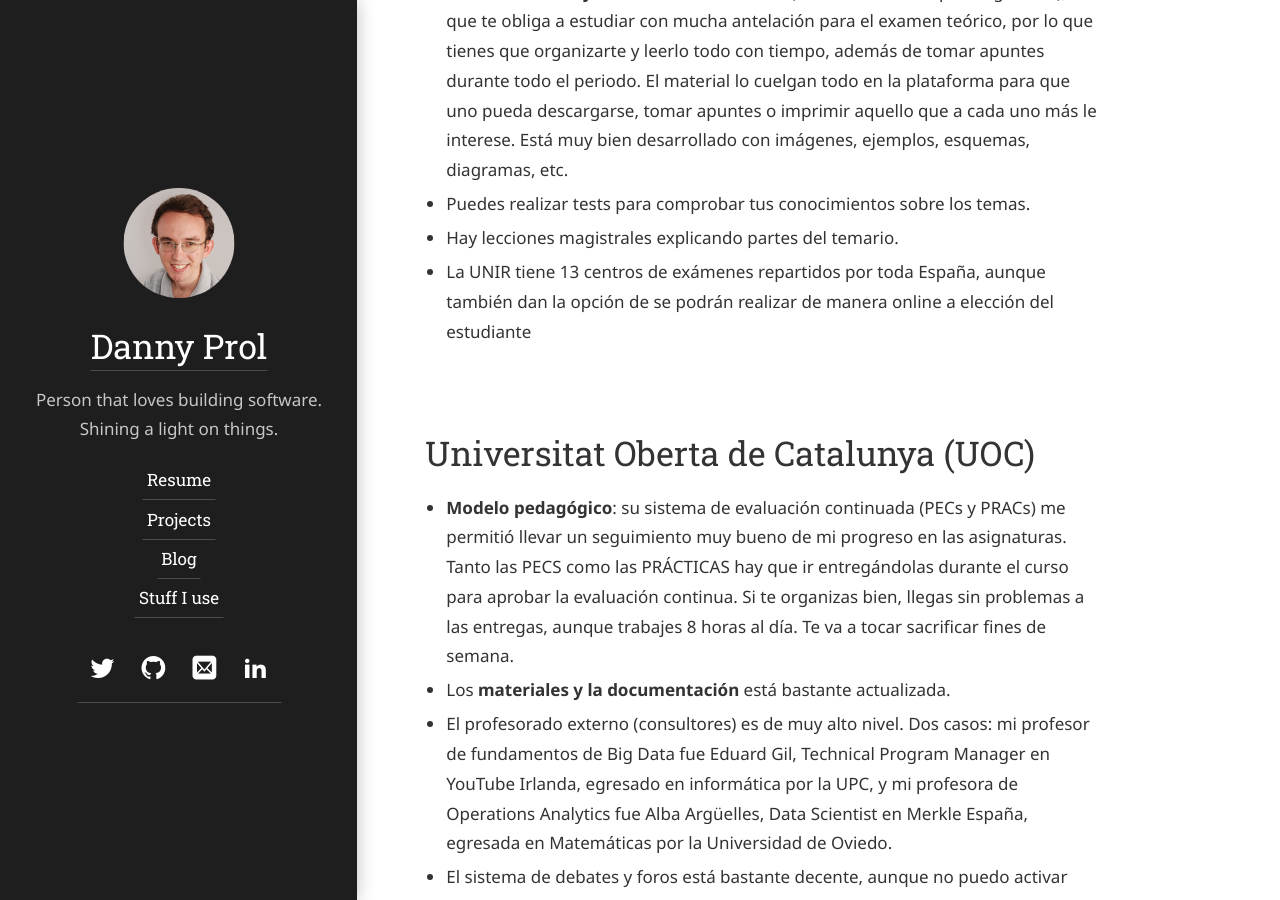
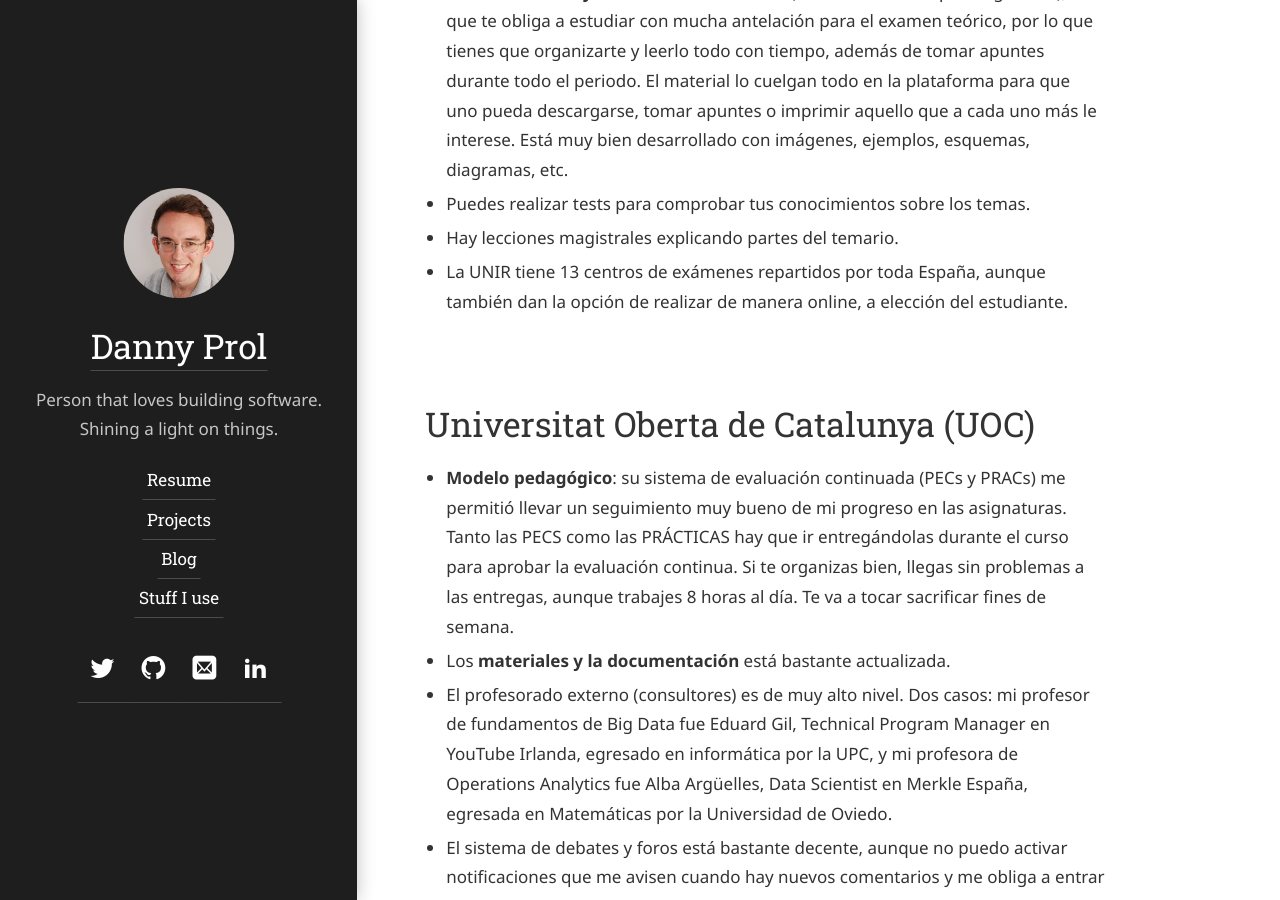
Before and after one commit to dprol/dprol.github.io, a Jekyll site: the page built from hydejack/_posts/2021-07-04-uoc-unir.md, in a window 1280 px wide and 900 px high, scrolled down 2079 px. Built offline with Jekyll 4.4.1, drawn with Linux system fonts in a browser that asks for light colours; some web fonts are replaced.

Commit message:
Update 2021-07-04-uoc-unir.md

```diff
--- a/hydejack/_posts/2021-07-04-uoc-unir.md
+++ b/hydejack/_posts/2021-07-04-uoc-unir.md
@@ -24,7 +24,7 @@
 - **Carga elevado de trabajo y estudio**: Cada asignatura tiene **mucha documentación y cantidad de contenido** (mínimo 10 temas por asignatura), lo que te obliga a estudiar con mucha antelación para el examen teórico, por lo que tienes que organizarte y leerlo todo con tiempo, además de tomar apuntes durante todo el periodo. El material lo cuelgan todo en la plataforma para que uno pueda descargarse, tomar apuntes o imprimir aquello que a cada uno más le interese. Está muy bien desarrollado con imágenes, ejemplos, esquemas, diagramas, etc.
 - Puedes realizar tests para comprobar tus conocimientos sobre los temas.
 - Hay lecciones magistrales explicando partes del temario.
-- La UNIR tiene 13 centros de exámenes repartidos por toda España, aunque también dan la opción de se podrán realizar de manera online a elección del estudiante
+- La UNIR tiene 13 centros de exámenes repartidos por toda España, aunque también dan la opción de realizar de manera online, a elección del estudiante.
 
 # Universitat Oberta de Catalunya (UOC)
 
```
